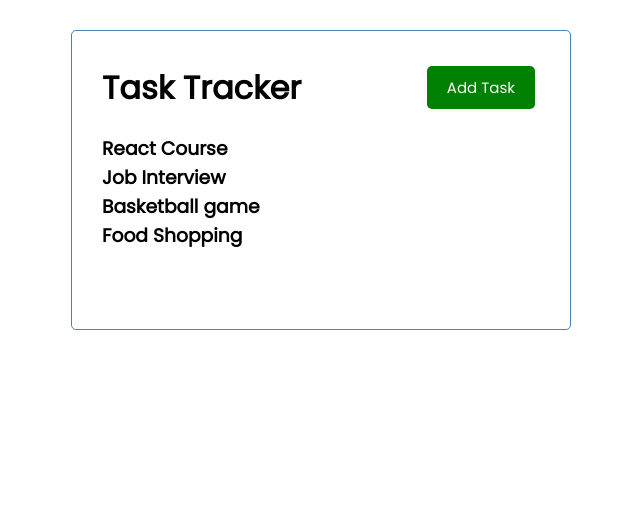
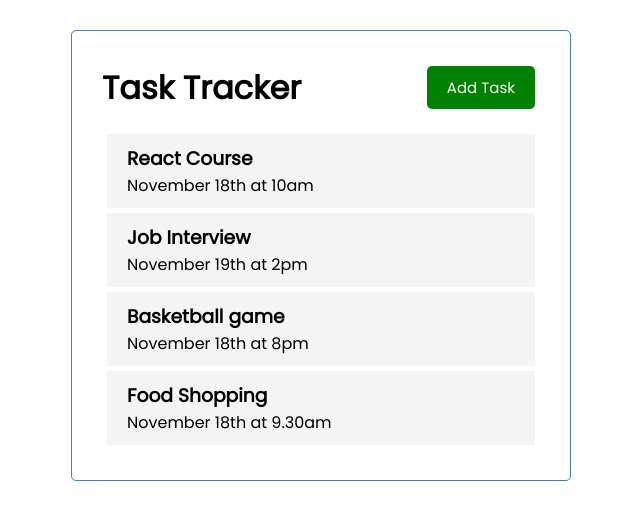
Before and after one commit to ike-agu/react-task-tracker, a React (Create React App) app: page / in a window 1280 px wide. Shown: the top 520 px of the page, without its empty margins (319-959 px from the left). Built offline with nearby package versions, Linux system fonts and the light colour scheme.

Commit message:
react icons installed

```diff
--- a/package.json
+++ b/package.json
@@ -8,6 +8,7 @@
     "@testing-library/user-event": "^12.8.3",
     "react": "^17.0.2",
     "react-dom": "^17.0.2",
+    "react-icons": "^4.3.1",
     "react-scripts": "4.0.3",
     "web-vitals": "^1.1.2"
   },
--- a/src/components/Task.js
+++ b/src/components/Task.js
@@ -1,9 +1,10 @@
 import React from 'react'
 
-const Task = () => {
+const Task = ({task}) => {
     return (
         <div className = 'task'>
-            <h3>My Task</h3>
+            <h3>{task.text}</h3>
+            <p>{task.day}</p>
 
         </div>
     )
--- a/src/components/Tasks.js
+++ b/src/components/Tasks.js
@@ -6,7 +6,7 @@
     return (
         <>
             {tasks.map((task)=> (
-            <h3 key = {task.id} >{task.text}</h3>
+            <Task key = {task.id} task={task} />
             ))}
         </>
     )
```
Also changed, not shown: 1 other file (tests, documents, lock files or other folders).
